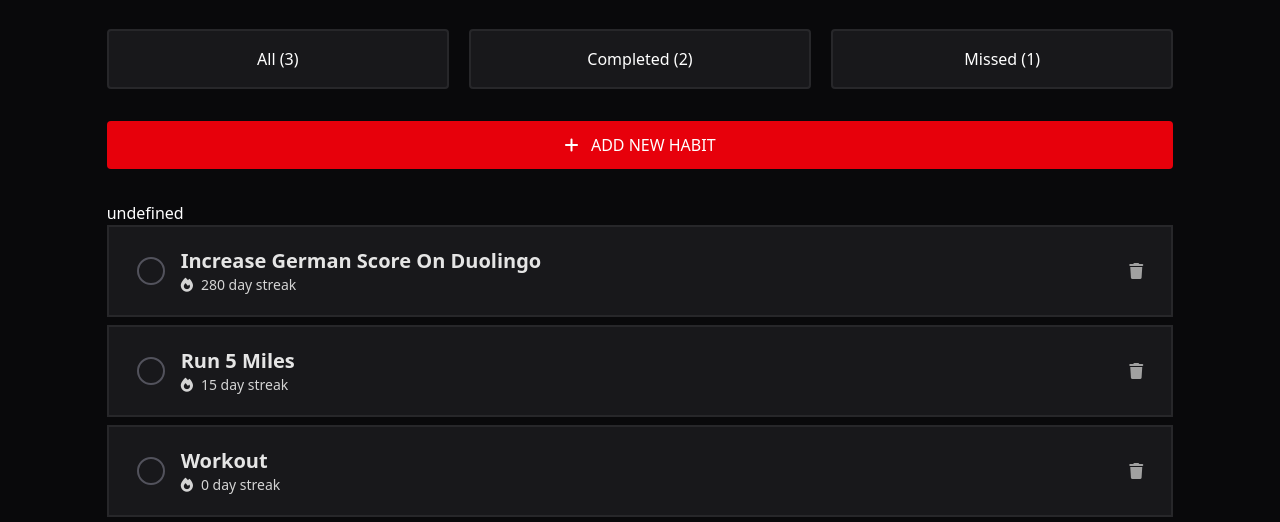
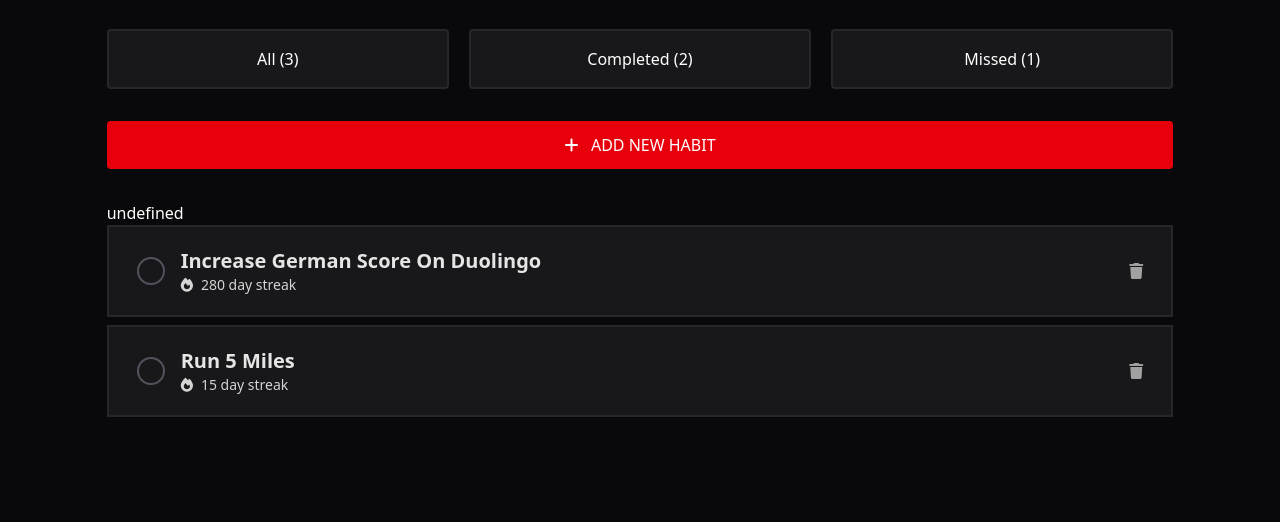
Before and after one commit to kiyamehr/Goggins-Habit-Tracker, a website built with Vite: page index.html in a window 1280 px wide. Shown: the part 278-800 px from the top of the page. Built offline with nearby package versions, Linux system fonts and the light colour scheme.

Commit message:
removed the li cause i finished working with it and will add it with js

```diff
--- a/index.html
+++ b/index.html
@@ -13,7 +13,7 @@
       href="https://cdnjs.cloudflare.com/ajax/libs/font-awesome/6.4.0/css/all.min.css"
     />
   </head>
-  <body class="relative font-sans w-screen h-screen bg-zinc-950 text-white">
+  <body class="relative font-sans w-screen h-screen bg-zinc-950 text-white overflow-x-hidden">
     <header
       class="border-b-3 border-[#e7000b] bg-linear-to-r from-[#82181a] to-blue-[#09090b] text-center py-6"
     >
@@ -93,41 +93,6 @@
        <!-- Habits  -->
         <section id="habits" class="w-full">
           <ul id="habits-ul">
-            <li class="relative flex items-center gap-4 py-5 px-7 bg-[#18181b] border-2 border-[#27272a]">
-
-              <!-- Check button -->
-              <button
-                type="button"
-                aria-label="Mark habit as done"
-                class="w-7 h-7 shrink-0 rounded-full border-2 border-[#52525c] transition duration-300 hover:scale-110 cursor-pointer">
-              </button>
-
-              <!-- Content -->
-              <div class="flex-1">
-                <p class="text-xl font-bold text-neutral-200">Workout</p>
-
-                <div class="flex items-center text-sm text-neutral-300">
-                  <i class="fa fa-fire mr-2"></i>
-
-                  <span>
-                    <span class="streak-count">0</span> day streak
-                  </span>
-
-                  <span class="ml-4 text-stone-500 hidden total-count">
-                    • 1 total
-                  </span>
-                </div>
-              </div>
-
-              <!-- Delete -->
-              <button
-                type="button"
-                aria-label="Delete habit"
-                class="absolute right-7 text-neutral-400 transition duration-300 hover:text-red-700 cursor-pointer">
-                <i class="fa fa-trash"></i>
-              </button>
-
-            </li>
 
           </ul>
         </section>
```
